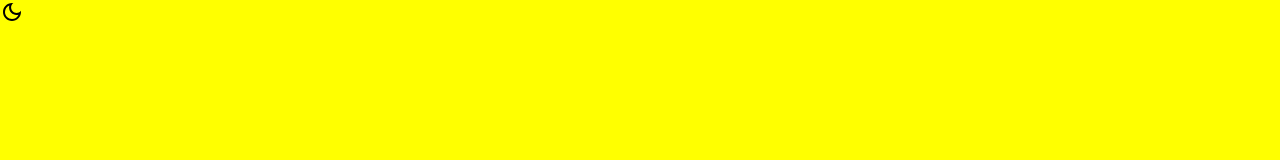
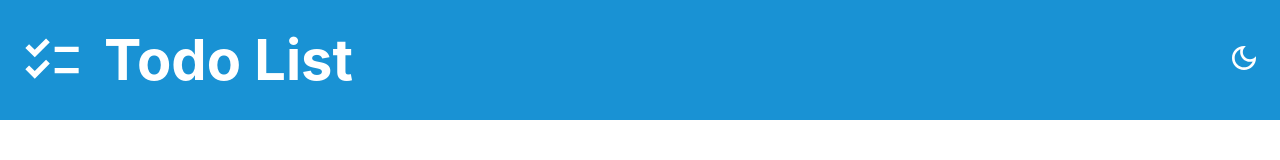
Before and after one commit to Daze-bot/todo-list, a website built with webpack: page dist/index.html in a window 1280 px wide. Built offline with nearby package versions, Linux system fonts and the light colour scheme.

Commit message:
Create Header and add light theme assets

```diff
--- a/src/css/style.css
+++ b/src/css/style.css
@@ -1,6 +1,11 @@
 :root {
-  --bg-color: #333333;
-  --color-change-filter: ;
+  --primary-bg-color: ;
+  --content-bg-color: ;
+  --secondary-bg-color: ;
+  --color-change-filter1: ;
+  --color-change-filter2: ;
+  --primary-text-color: ;
+  --secondary-text-color: ;
 }
 
 * {
@@ -11,12 +16,50 @@
   margin: 0;
   font-size: 16px;
   list-style: none;
-  background-color: var(--bg-color);
+}
+
+body {
+  min-height: 100vh;
+  display: grid;
+  grid-template: 120px 1fr 40px / 280px 1fr;
+}
+
+header {
+  grid-area: 1/1/2/3;
+  display: flex;
+  background-color: var(--secondary-bg-color);
+}
+
+.headerContent {
+  display: flex;
+  justify-content: space-between;
+  align-items: center;
+  width: min(1400px, 100vw);
+  margin: 0 auto;
+  padding: 0 20px;
+  color: var(--primary-bg-color);
+}
+
+.logo {
+  display: flex;
+  justify-content: center;
+  align-items: center;
+  gap: 20px;
+}
+
+.logo h1 {
+  font-size: 3.5rem;
+}
+
+.logo img {
+  filter: var(--color-change-filter2);
+  height: 4rem;
 }
 
 .themeBtns img {
   cursor: pointer;
-  filter: var(--color-change-filter);
+  filter: var(--color-change-filter2);
+  height: 2rem;
 }
 
 .hidden {
--- a/src/index.js
+++ b/src/index.js
@@ -1,7 +1,7 @@
 import './css/style.css';
-import {addThemeButtons} from './theme';
+import {createHeader, createSidebar, createFooter} from './initLoad';
 
 let test = "Hello World";
 console.log(test);
 
-document.body.appendChild(addThemeButtons());
+document.body.appendChild(createHeader());
--- /dev/null
+++ b/src/initLoad.js
@@ -0,0 +1,44 @@
+import {addThemeButtons} from './theme';
+import Logo from './imgs/logo.svg';
+
+function createHeader() {
+  let header = document.createElement('header');
+
+  let headerContent = document.createElement('div');
+  headerContent.classList.add('headerContent');
+
+  let logo = document.createElement('div');
+  logo.classList.add('logo')
+
+  let logoImg = document.createElement('img');
+  logoImg.setAttribute('src', `${Logo}`);
+  logoImg.setAttribute('alt', "Logo");
+
+  let logoText = document.createElement('h1');
+  logoText.textContent = "Todo List";
+
+  logo.appendChild(logoImg);
+  logo.appendChild(logoText);
+
+  headerContent.appendChild(logo);
+  headerContent.appendChild(addThemeButtons());
+
+  header.appendChild(headerContent);
+
+  return header;
+
+}
+
+function createSidebar() {
+
+}
+
+function createFooter() {
+
+}
+
+export {
+  createHeader,
+  createSidebar,
+  createFooter,
+}
--- a/src/theme.js
+++ b/src/theme.js
@@ -2,13 +2,19 @@ import DarkIcon from './imgs/dark-theme.svg';
 import LightIcon from './imgs/light-theme.svg';
 
 function darkTheme() {
-  document.documentElement.style.setProperty('--bg-color', '#333333');
-  document.documentElement.style.setProperty('--color-change-filter', 'brightness(4.12) saturate(100%) invert(100%) sepia(0%) saturate(7454%) hue-rotate(268deg) brightness(118%) contrast(101%)');
+  document.documentElement.style.setProperty('--primary-bg-color', '#333333');
+  document.documentElement.style.setProperty('--color-change-filter1', 'brightness(4.12) saturate(100%) invert(100%) sepia(0%) saturate(7454%) hue-rotate(268deg) brightness(118%) contrast(101%)');
+  document.documentElement.style.setProperty('--color-change-filter2', 'none');
 }
 
 function lightTheme() {
-  document.documentElement.style.setProperty('--bg-color', 'yellow');
-  document.documentElement.style.setProperty('--color-change-filter', 'none');
+  document.documentElement.style.setProperty('--primary-bg-color', 'white');
+  document.documentElement.style.setProperty('--content-bg-color', '#e2e8f0');
+  document.documentElement.style.setProperty('--secondary-bg-color', '#1992d4');
+  document.documentElement.style.setProperty('--color-change-filter1', 'none');
+  document.documentElement.style.setProperty('--color-change-filter2', 'brightness(4.12) saturate(100%) invert(100%) sepia(0%) saturate(7454%) hue-rotate(268deg) brightness(118%) contrast(101%)');
+  document.documentElement.style.setProperty('--primary-text-color', 'black');
+  document.documentElement.style.setProperty('--secondary-text-color', 'rgba(0, 0, 0, 0.7)');
 }
 
 function addThemeButtons() {
```
Also changed, not shown: src/imgs/logo.svg (added).
